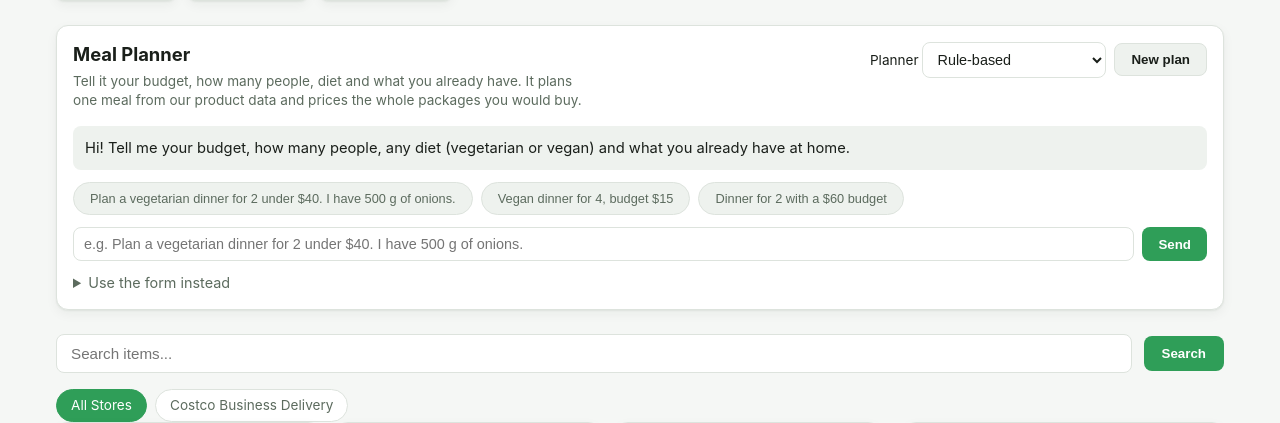
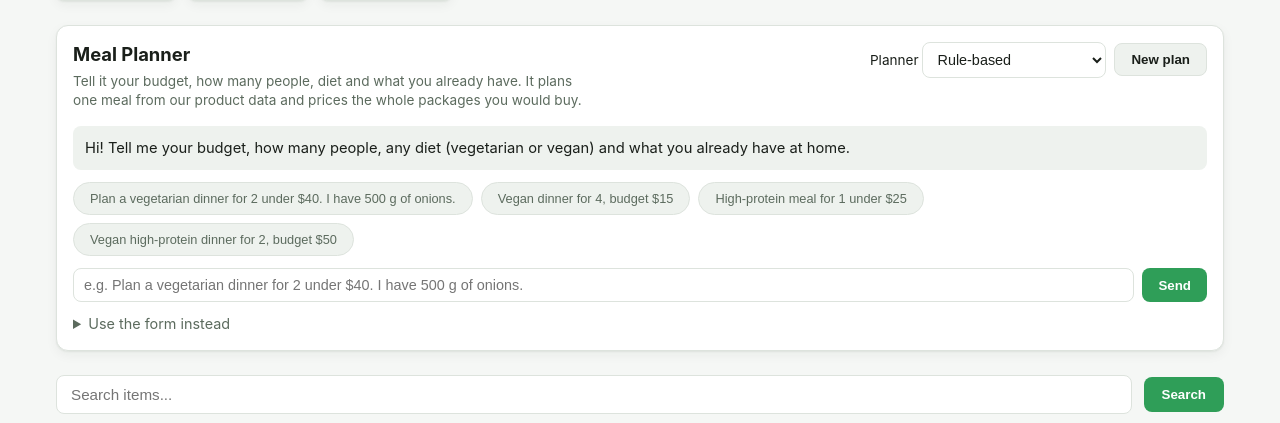
Before and after one commit to shifanliu/Grocery-Saver, a FastAPI app: page / in a window 1280 px wide. Shown: the part 178-601 px from the top of the page. Run offline with FastAPI, Linux system fonts and the light colour scheme.

Commit message:
Planner panel: high-protein preference, oats pantry item, protein estimate line
Co-Authored-By: Claude Sonnet 5.5 <noreply@anthropic.com>

```diff
--- a/apps/grocery_api/app/routers/planner.py
+++ b/apps/grocery_api/app/routers/planner.py
@@ -51,7 +51,9 @@ class PantryItem(BaseModel):
 class PlanRequest(BaseModel):
     budget: Decimal = Field(gt=0, le=1_000_000)
     people: int = Field(ge=1, le=50)
-    dietary_preferences: list[Literal["vegetarian", "vegan"]] = Field(default_factory=list, max_length=2)
+    dietary_preferences: list[Literal["vegetarian", "vegan", "high_protein"]] = Field(
+        default_factory=list, max_length=3
+    )
     pantry: list[PantryItem] = Field(default_factory=list, max_length=20)
     planner: Planner = "deterministic"
 
--- a/apps/grocery_api/app/static/planner.js
+++ b/apps/grocery_api/app/static/planner.js
@@ -4,12 +4,13 @@
   // Everything user- or model-derived is inserted with textContent, never innerHTML.
 
   var INGREDIENTS = ["rice", "beans", "tomatoes", "onion", "potatoes", "eggs", "tofu",
-    "broccoli", "carrots", "pasta", "tortillas", "chicken"];
+    "broccoli", "carrots", "pasta", "tortillas", "chicken", "oats"];
   var UNITS = ["g", "kg", "oz", "lb", "ml", "l", "count", "dozen"];
   var EXAMPLES = [
     "Plan a vegetarian dinner for 2 under $40. I have 500 g of onions.",
     "Vegan dinner for 4, budget $15",
-    "Dinner for 2 with a $60 budget",
+    "High-protein meal for 1 under $25",
+    "Vegan high-protein dinner for 2, budget $50",
   ];
   var STATUS_TITLES = {
     success: "Plan ready",
@@ -120,6 +121,10 @@
       var title = status === "over_budget" ? "Cheapest option tried: " : "";
       box.appendChild(el("h3", "pl-meal",
         title + (plan.name || "Meal") + " for " + (plan.people || req.people) + " people"));
+      if (plan.est_protein_g_per_serving) {
+        box.appendChild(el("p", "pl-note", "Approx. " + plan.est_protein_g_per_serving +
+          " g protein per serving (rough estimate from typical food values; not nutrition advice)."));
+      }
       box.appendChild(el("p", "pl-budget",
         "Budget " + money(req.budget) + " | Purchase total " + money(cost.total)));
 
@@ -313,7 +318,7 @@
     var payload = {
       budget: parseFloat(document.getElementById("pf-budget").value),
       people: parseInt(document.getElementById("pf-people").value, 10),
-      dietary_preferences: diet ? [diet] : [],
+      dietary_preferences: diet ? diet.split(",") : [],
       pantry: pantry,
       planner: modeEl.value,
     };
--- a/apps/grocery_api/app/templates/index.html
+++ b/apps/grocery_api/app/templates/index.html
@@ -65,6 +65,9 @@
                             <option value="">No preference</option>
                             <option value="vegetarian">Vegetarian</option>
                             <option value="vegan">Vegan</option>
+                            <option value="high_protein">High protein</option>
+                            <option value="vegetarian,high_protein">Vegetarian + high protein</option>
+                            <option value="vegan,high_protein">Vegan + high protein</option>
                         </select>
                     </label>
                     <fieldset>
```
Also changed, not shown: apps/grocery_api/tests/test_planner_router.py (+7 -0 lines).
